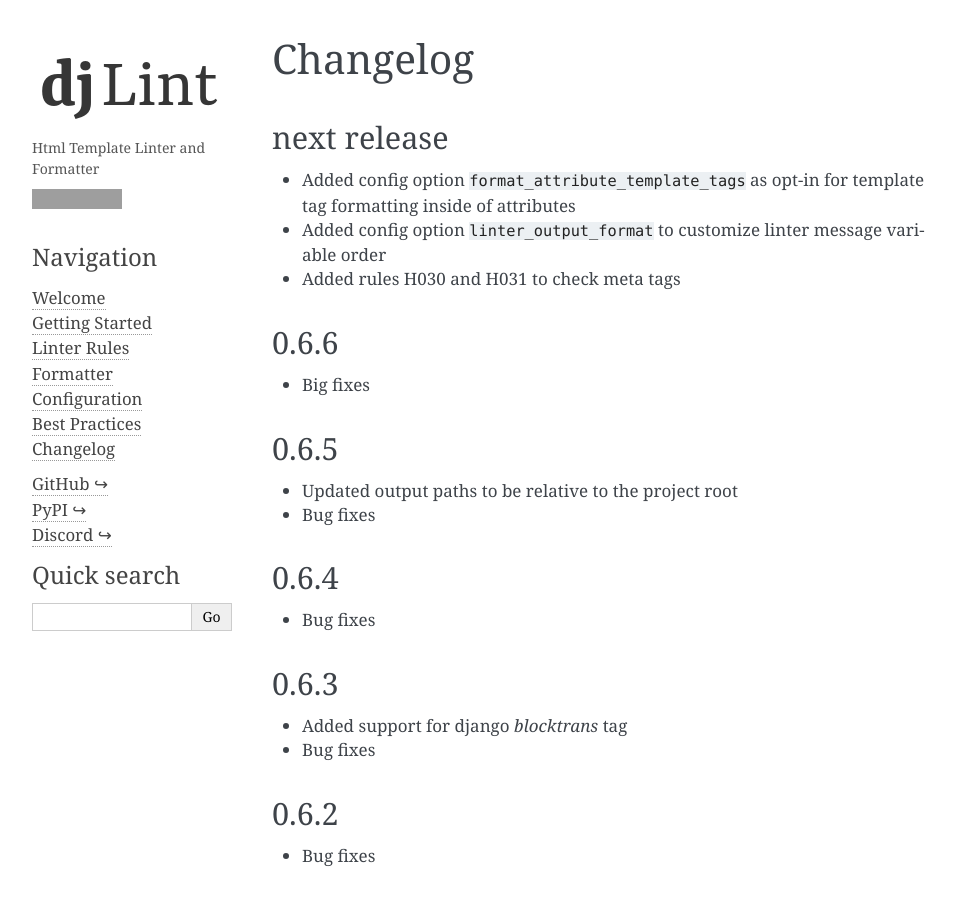
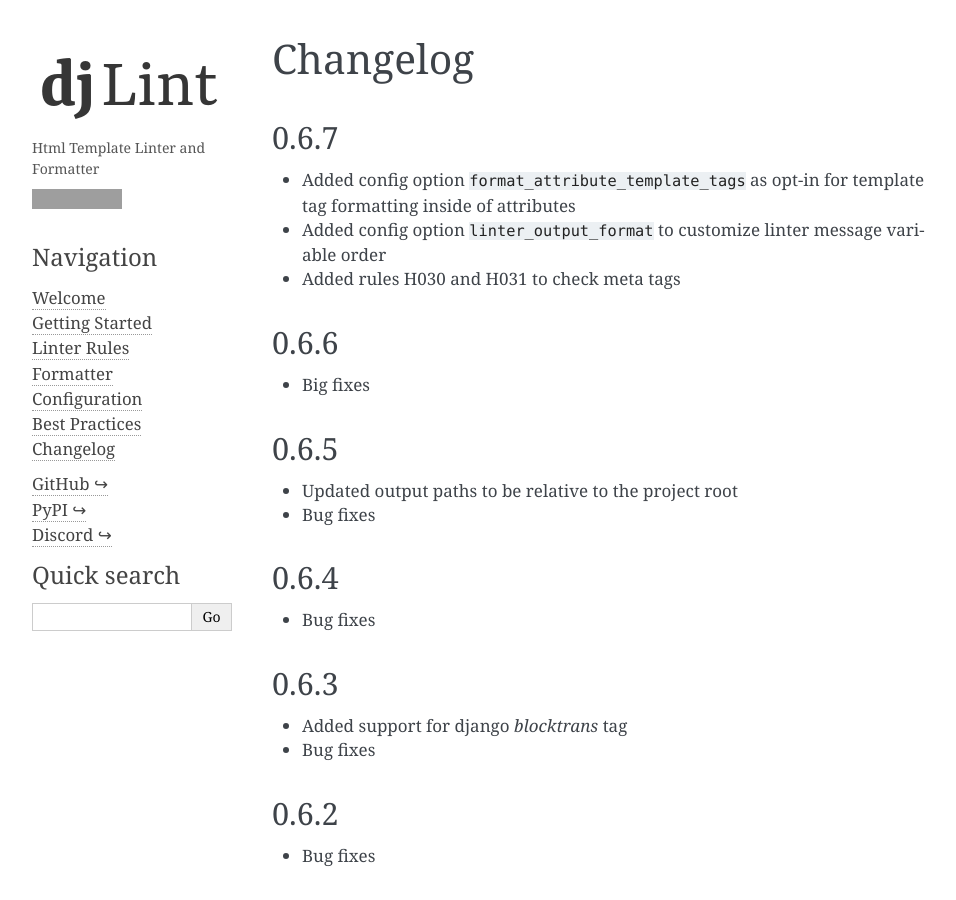
Before and after one commit to djlint/djLint, a Sphinx documentation site: the page built from docs/djlint/changelog.rst, in a window 1280 px wide and 900 px high. Shown: the whole window, without its empty margins (148-1104 px from the left). Built offline with Sphinx 7.4.7, drawn with Linux system fonts in a browser that asks for light colours; grey boxes are pictures that could not be loaded.

Commit message:
updated version. closes #152

```diff
--- a/docs/conf.py
+++ b/docs/conf.py
@@ -12,7 +12,7 @@
 project = "djlint"
 copyright = "2021, Riverside Healthcare"
 author = "Christopher Pickering"
-release = "0.6.6"
+release = "0.6.7"
 version = release
 
 # -- General configuration ---------------------------------------------------
--- a/docs/djlint/changelog.rst
+++ b/docs/djlint/changelog.rst
@@ -1,8 +1,8 @@
 Changelog
 =========
 
-next release
-------------
+0.6.7
+-----
 - Added config option ``format_attribute_template_tags`` as opt-in for template tag formatting inside of attributes
 - Added config option ``linter_output_format`` to customize linter message variable order
 - Added rules H030 and H031 to check meta tags
--- a/pyproject.toml
+++ b/pyproject.toml
@@ -7,7 +7,7 @@
 
 [tool.poetry]
 name="djlint"
-version="0.6.6"
+version="0.6.7"
 description="HTML Template Linter and Formatter"
 license="GPL-3.0-or-later"
 authors=["Christopher Pickering <cpickering@rhc.net>"]
```
